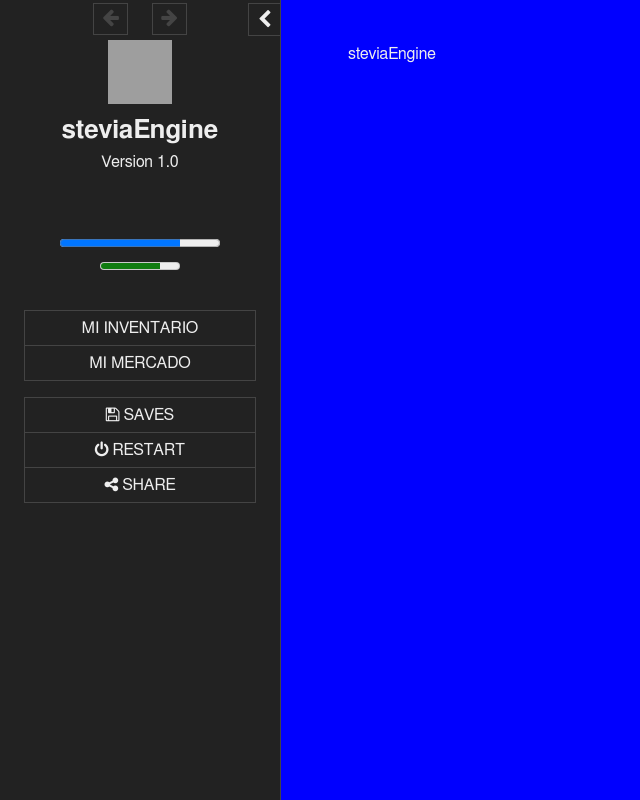
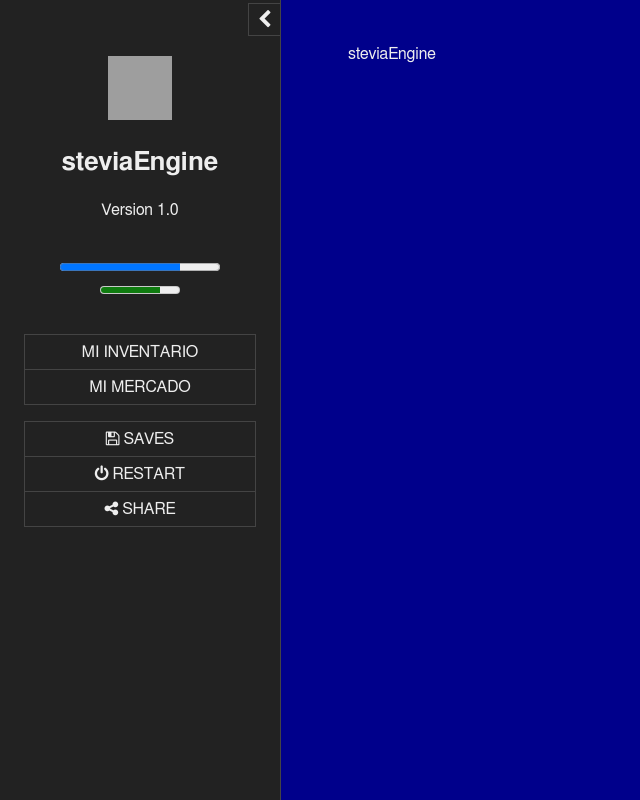
Before and after one commit to IgnacioGaldames/tiemposAlternos, a plain HTML site: page index.html in a window 1280 px wide. Shown: the whole page, without its empty margins (0-640 px from the left). Drawn offline with Linux system fonts and the light colour scheme; grey boxes are pictures that could not be loaded.

Commit message:
añadir jsvascript

```diff
--- a/index.html
+++ b/index.html
@@ -101,12 +101,18 @@ var saveAs=saveAs||navigator.msSaveBlob&&navigator.msSaveBlob.bind(navigator)||f
 		<div id="init-loading"><div>Loading&hellip;</div></div>
 	</div>
 	<tw-storydata name="steviaEngine" startnode="6" creator="Twee2" creator-version="0.5.0" ifid="8cca3ea1-bb76-4fdf-aab7-bf031c0ef8a5" format="./storyFormats/sugarcube-2" options=""><style role="stylesheet" id="twine-user-stylesheet" type="text/twine-css">body {
-  background: blue; }
+  background: darkblue; }
 
 tw-passage tw-link {
   color: red; }
 
-</style><script role="script" id="twine-user-script" type="text/twine-javascript"></script><tw-passagedata pid="1" name="StoryBanner" tags="" position="">&lt;img src="https://twinery.org/homepage/img/logo.svg" width="64" height="64"&gt;</tw-passagedata><tw-passagedata pid="2" name="StorySubtitle" tags="" position="">Version 1.0</tw-passagedata><tw-passagedata pid="3" name="StoryCaption" tags="" position="">&lt;&lt;set $health = 75;&gt;&gt;
+</style><script role="script" id="twine-user-script" type="text/twine-javascript">Config.addVisitedLinkClass = true;
+
+Config.cleanupWikifierOutput = true;
+
+Config.history.controls = false;
+
+</script><tw-passagedata pid="1" name="StoryBanner" tags="" position="">&lt;img src="https://twinery.org/homepage/img/logo.svg" width="64" height="64"&gt;</tw-passagedata><tw-passagedata pid="2" name="StorySubtitle" tags="" position="">Version 1.0</tw-passagedata><tw-passagedata pid="3" name="StoryCaption" tags="" position="">&lt;&lt;set $health = 75;&gt;&gt;
 &lt;progress @value="$health" max="100"&gt;&lt;/progress&gt;
 &lt;meter @value="$health" min="0" max="100"&gt;&lt;/meter&gt;</tw-passagedata><tw-passagedata pid="4" name="StoryShare" tags="" position="">[[Twinery|https://twinery.org/]]</tw-passagedata><tw-passagedata pid="5" name="StoryMenu" tags="" position="">&lt;&lt;set $showInventario = true; $showMercado = true;&gt;&gt;
 &lt;&lt;if $showInventario is true&gt;&gt;
```
Also changed, not shown: 3 other files.
